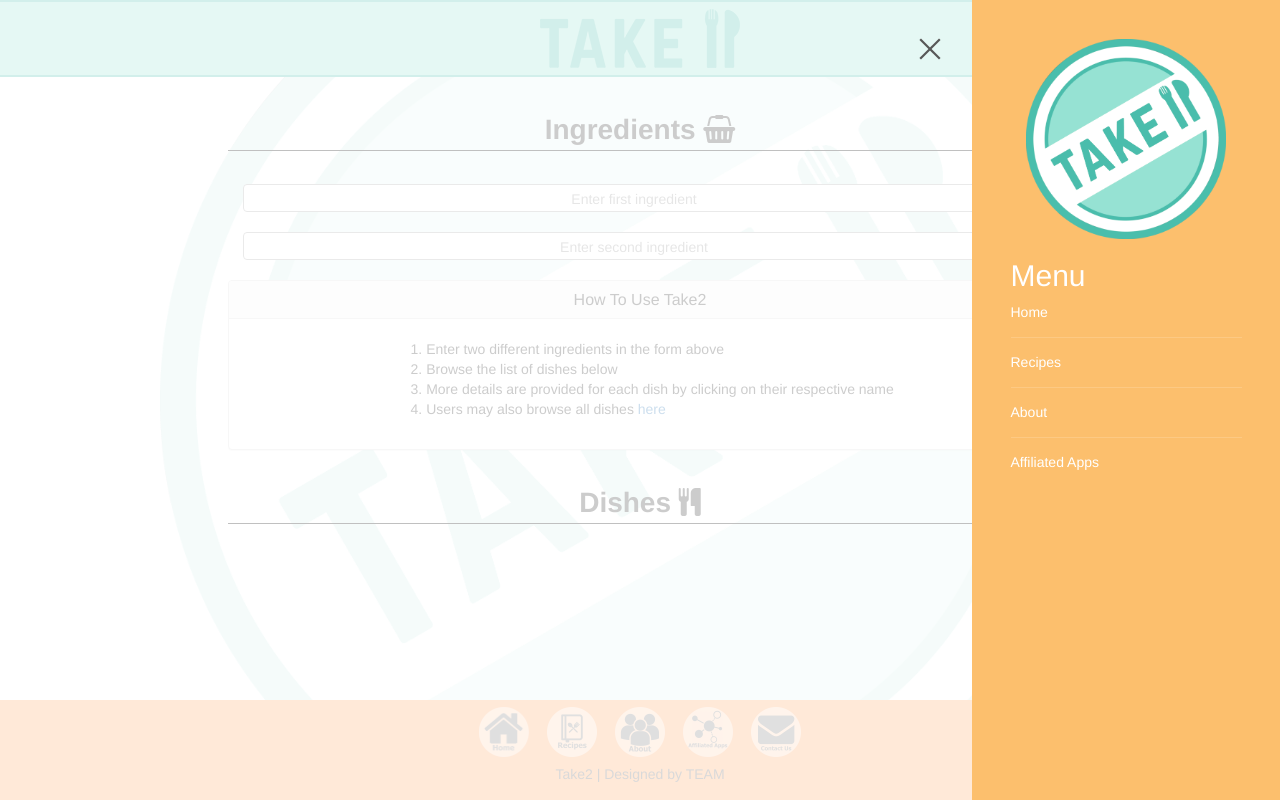
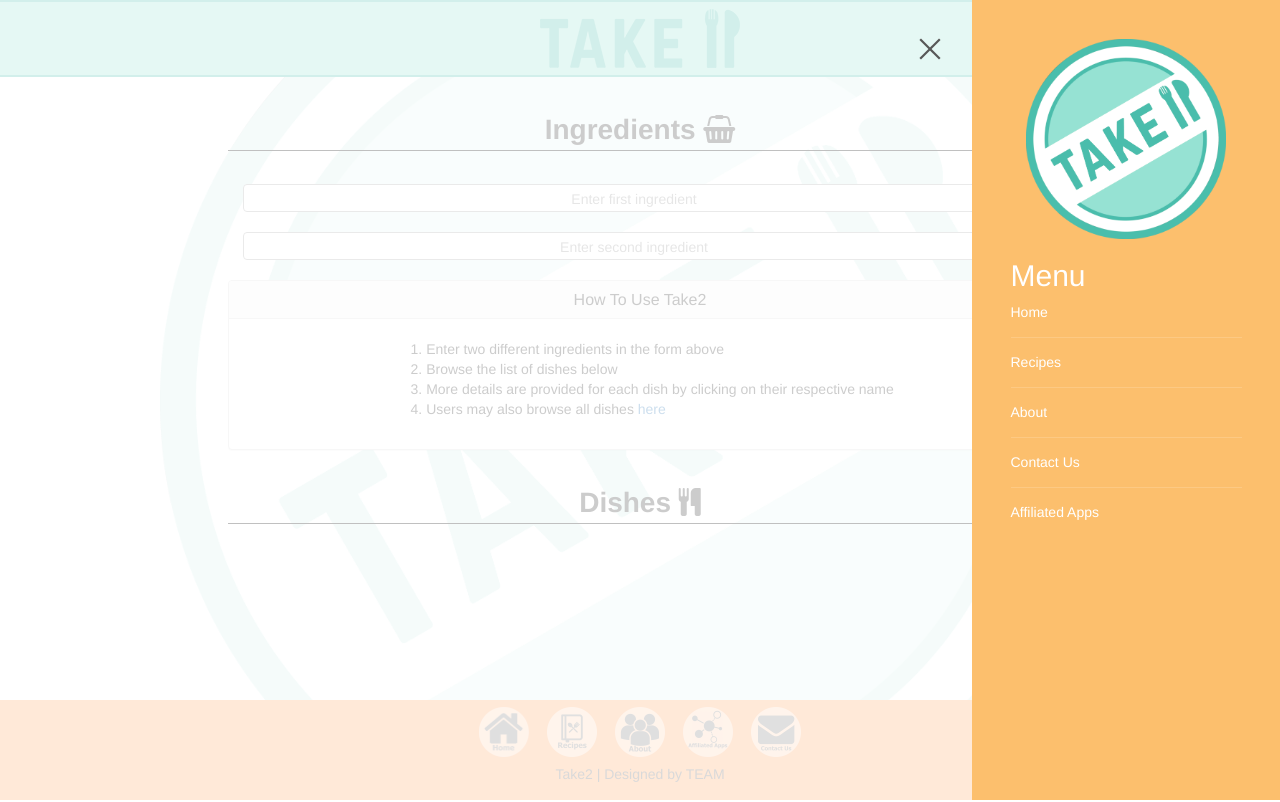
Before and after one commit to Flinze/take2, a PHP site: page /index.php in a window 1280 px wide, after a click on "MENU". Run offline with PHP 8.4, Linux system fonts and the light colour scheme; some libraries are stand-ins or nearby versions.

Commit message:
Added contact us page link on the navbar

```diff
--- a/header.php
+++ b/header.php
@@ -51,6 +51,7 @@
         <li><a href="index.php">Home</a></li>
         <li><a href="recipes.php">Recipes</a></li>
         <li><a href="about.php">About</a></li>
+        <li><a href="contact.php">Contact Us</a></li>
         <li><a href="affiliated-apps.php">Affiliated Apps</a></li>
       </ul>
    </nav>
```
